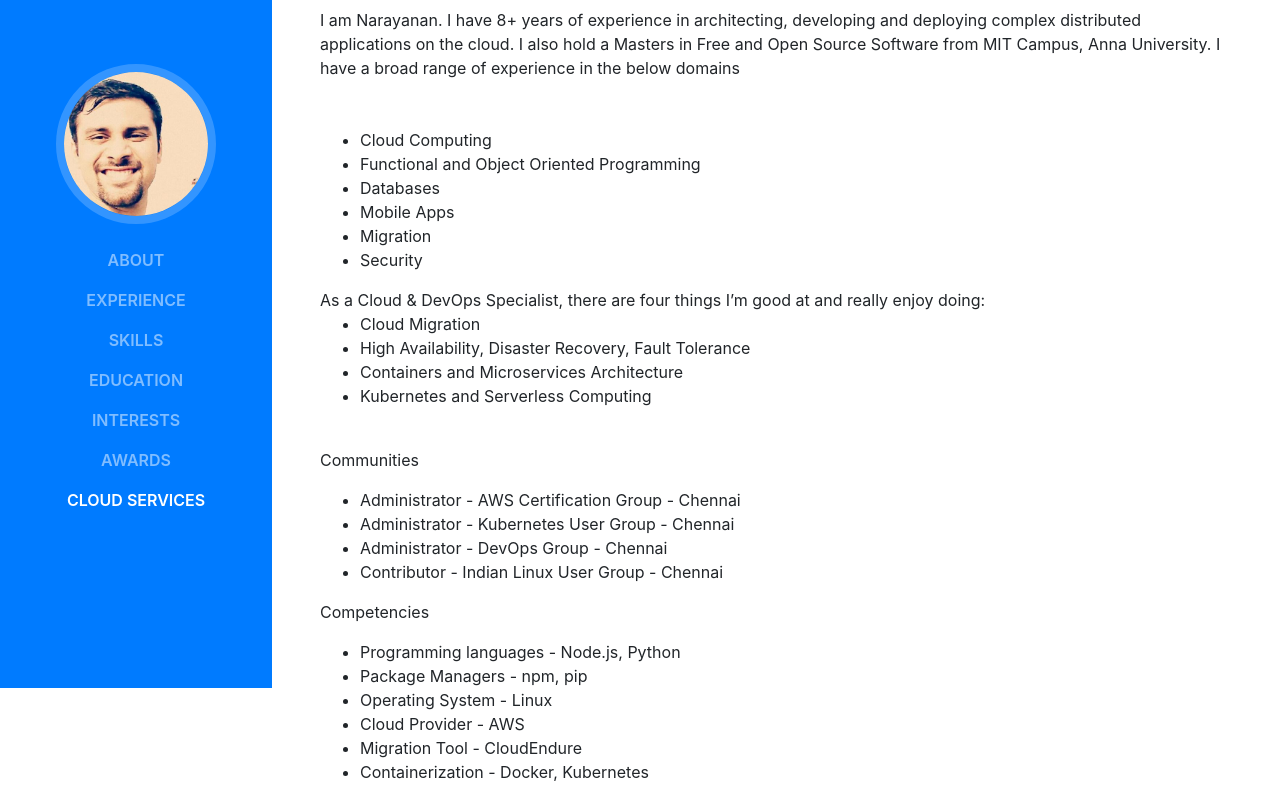
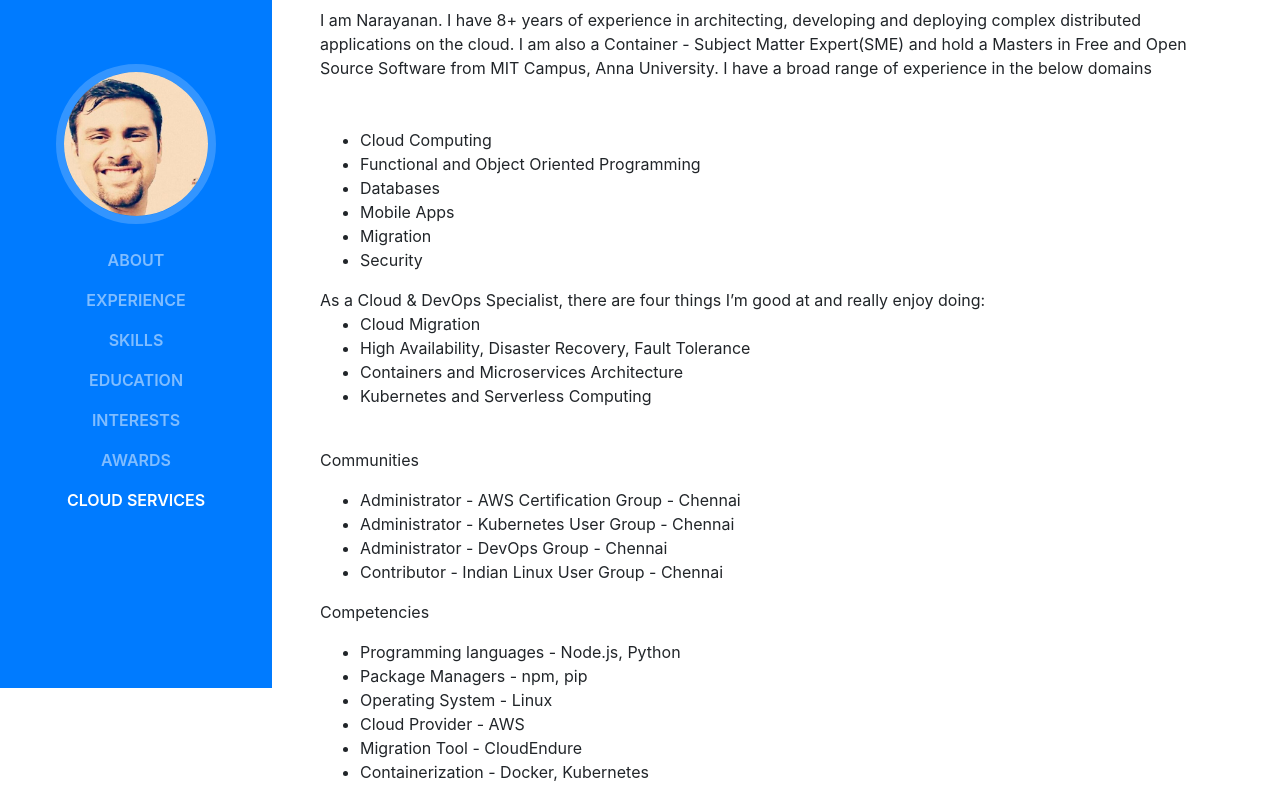
Before and after one commit to narayanants/narayanants.github.io, a website with bundled scripts: page index.html in a window 1280 px wide. Shown: the part 112-900 px from the top of the page. Built offline with nearby package versions, Linux system fonts and the light colour scheme; a web font is replaced by a local one.

Commit message:
index file changes

```diff
--- a/index.html
+++ b/index.html
@@ -77,7 +77,7 @@
         </h1>
         <br>
         <p class="mb-5">I am Narayanan. I have 8+ years of experience in architecting, developing and deploying complex
-          distributed applications on the cloud. I also hold a Masters in Free and Open Source Software from MIT Campus,
+          distributed applications on the cloud. I am also a Container - Subject Matter Expert(SME) and hold a Masters in Free and Open Source Software from MIT Campus,
           Anna University. I have a broad range of experience in the below domains
           <ul>
             <li>Cloud Computing</li>
```
